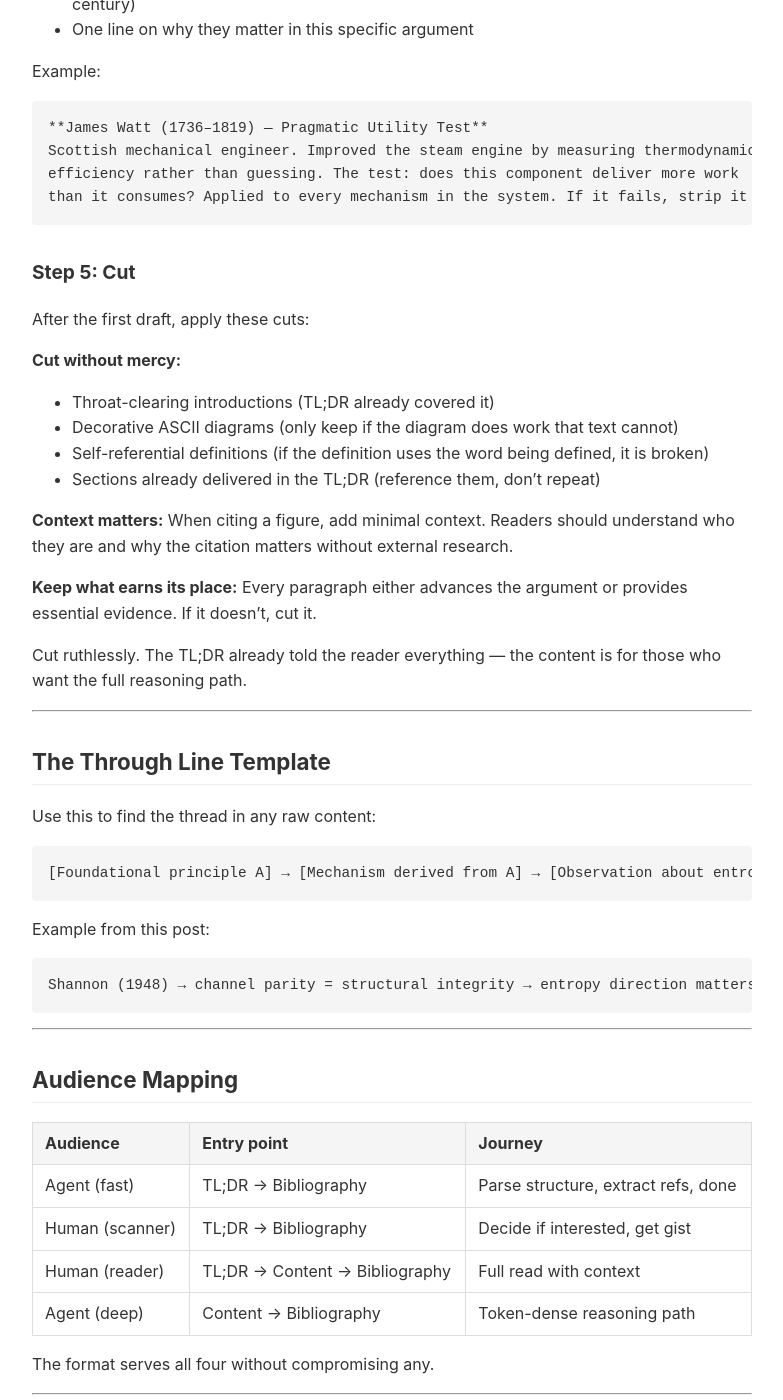
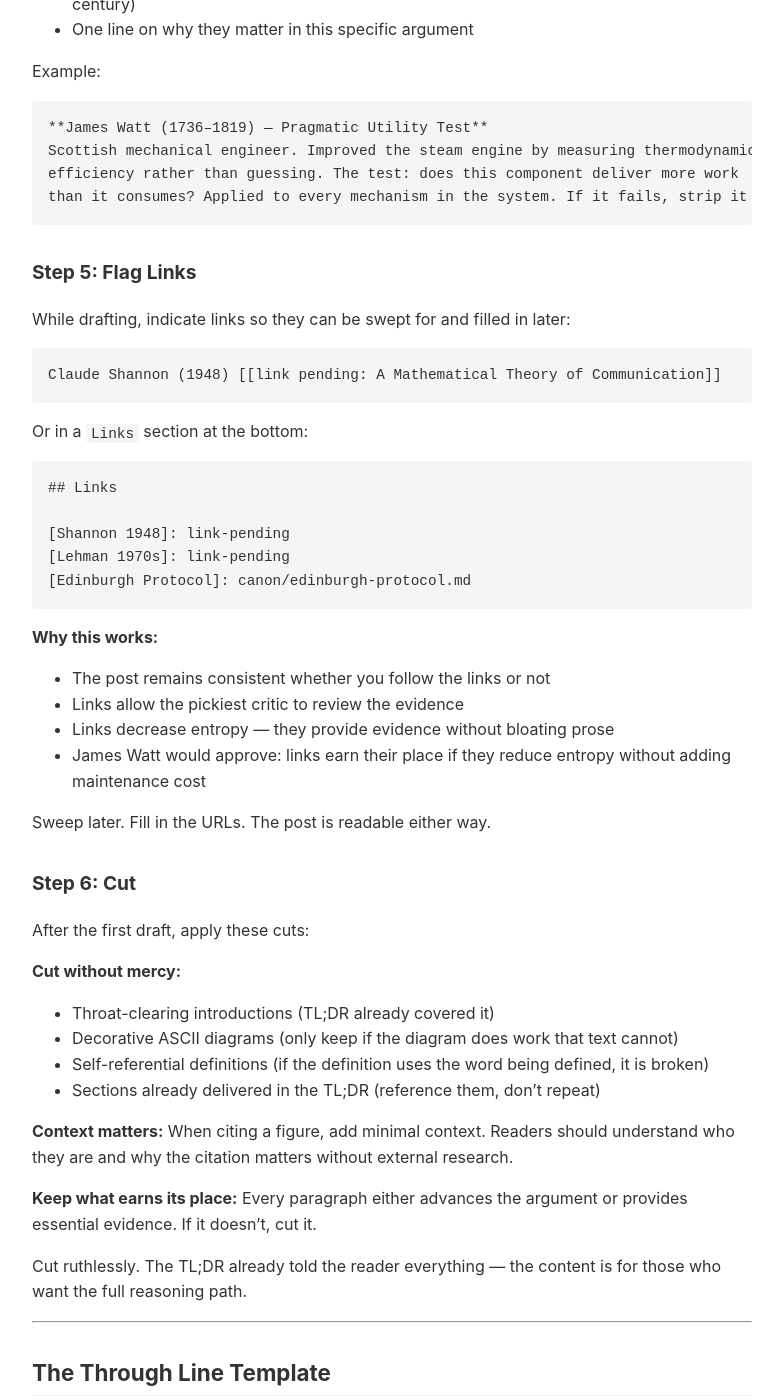
Before and after one commit to pjsvis/blog-posts, a Jekyll site: the page built from playbooks/post-blog-writing-playbook.md, in a window 1280 px wide and 1400 px high, scrolled down 2995 px. Shown: the whole window, without its empty margins (248-1031 px from the left). Built offline with Jekyll 4.4.1, drawn with Linux system fonts in a browser that asks for light colours; our own code applies the rules of GitHub Pages for plain Markdown files.

Commit message:
feat: add link indicator heuristic + update Thermodynamics post
Playbook: Step 5 is now 'Flag Links' — indicate links during drafting, sweep later
Post: Bibliography entries now have [[link pending: key]] markers
Post: Links section added at bottom for URL sweep

Links decrease entropy. Post remains consistent without following them.
James Watt approves.

````diff
--- a/playbooks/post-blog-writing-playbook.md
+++ b/playbooks/post-blog-writing-playbook.md
@@ -116,7 +116,32 @@ efficiency rather than guessing. The test: does this component deliver more work
 than it consumes? Applied to every mechanism in the system. If it fails, strip it out.
 ```
 
-### Step 5: Cut
+### Step 5: Flag Links
+
+While drafting, indicate links so they can be swept for and filled in later:
+
+```markdown
+Claude Shannon (1948) [[link pending: A Mathematical Theory of Communication]]
+```
+
+Or in a `Links` section at the bottom:
+```markdown
+## Links
+
+[Shannon 1948]: link-pending
+[Lehman 1970s]: link-pending
+[Edinburgh Protocol]: canon/edinburgh-protocol.md
+```
+
+**Why this works:**
+- The post remains consistent whether you follow the links or not
+- Links allow the pickiest critic to review the evidence
+- Links decrease entropy — they provide evidence without bloating prose
+- James Watt would approve: links earn their place if they reduce entropy without adding maintenance cost
+
+Sweep later. Fill in the URLs. The post is readable either way.
+
+### Step 6: Cut
 
 After the first draft, apply these cuts:
 
````
Also changed, not shown: _drafts/2026-07-03-thermodynamics-of-vocabulary.md (+14 -4 lines), _posts/2026-07-03-thermodynamics-of-vocabulary.md (+14 -4 lines).
